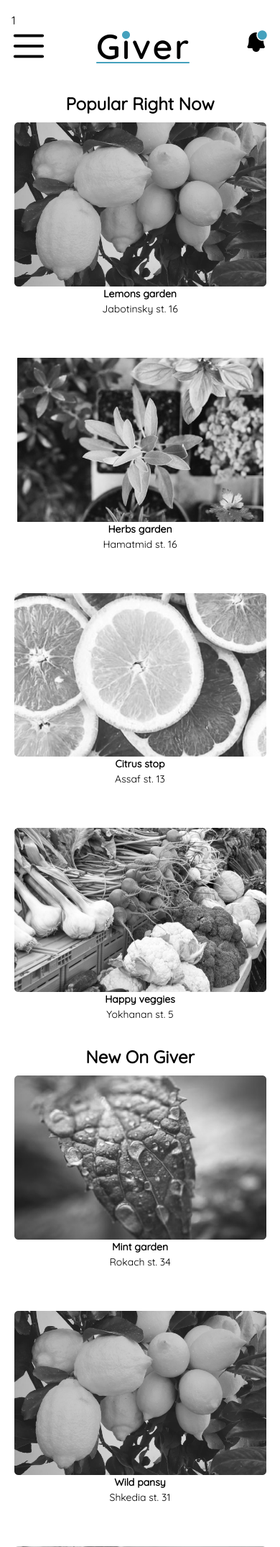
After one commit to dohovic/Giver-Final, a PHP site: the page made by index copy.php in a window 390 px wide. The commit adds this page. Shown: the top 2149 px of the page at 72% size. Run offline with PHP 8.4, Linux system fonts and the light colour scheme; the visitor is signed in with stand-in values (Sample User, id 1); some libraries are stand-ins or nearby versions.

Commit message:
responsive-overall

```diff
--- a/garden-item.php
+++ b/garden-item.php
@@ -91,7 +91,7 @@
     <main class="mt-10">
       <div class="main-wrapper">
         <section class="input-container">
-          <div>
+          <div class="inputs-form">
             <div class="input-field">
               <span class="garden-detail" id="garden-name">Lemons garden</span>
             </div>
@@ -117,7 +117,7 @@
           </div>
         </section>
         <section class="category-wrapper">
-          <h1 class="text-2xl font-semibold mt-3">Our Giving Plants</h1>
+          <h1 class="text-2xl font-semibold">Our Giving Plants</h1>
           <div class="gardens-container gap-12">
             <section class="plant-item">
               <div class="garden-image" id="item-display">
--- a/includes/script.js
+++ b/includes/script.js
@@ -29,8 +29,8 @@ function addPlant() {
   const section = document.createElement("section");
   section.setAttribute("class", "plant-item");
   section.innerHTML =
-    "<div class='garden-image-edit'><div class='upload-garden-photo'><img src='./includes/images/icons/add-photo-garden.png' alt='' /></div></div><input type='text' placeholder='Add Plant Name' name='plant_name[]' required></input><input type='hidden' name='owner_id' value='<?php echo $_SESSION['user'] ?></input><div class=' plant-amount-editor'><button class='editor-button' type='button' onclick='decreasePlant(this)'>-</button><div class='plant-amount'><input type='number' required placeholder='0' name='amount[]'></input></div><button class='editor-button' type='button' onclick='increasePlant(this)'>+</button></div>";
-  plants.insertBefore(section, plants.firstChild);
+    "<div class='garden-image-edit'><div class='upload-garden-photo'><img src='./includes/images/icons/add-photo-garden.png' alt='' /></div></div><input type='text' min='0' placeholder='Add Plant Name' name='plant_name[]' required></input><input type='hidden' name='owner_id' value='<?php echo $_SESSION['user'] ?></input><div class=' plant-amount-editor'><button class='editor-button' type='button' onclick='decreasePlant(this)'>-</button><div class='plant-amount'><input type='number' required placeholder='0' name='amount[]'></input></div><button class='editor-button' type='button' onclick='increasePlant(this)'>+</button></div>";
+  plants.insertBefore(section, plants.lastChild);
 }
 function test(e) {
   console.log(e);
--- a/includes/style.css
+++ b/includes/style.css
@@ -106,12 +106,15 @@ input::placeholder {
   border-bottom: 1px black solid;
 }
 
+
 .category-wrapper {
   display: flex;
   flex-direction: column;
-  margin-top: 16px;
+  margin-top: 1rem;
+  margin-bottom: 1rem;
   width: 100%;
 }
+
 
 .gardens-container {
   display: flex;
@@ -133,9 +136,9 @@ input::placeholder {
   flex-direction: column;
   /* flex-basis: min-content; */
   /* width: 22vw; */
-  max-width: 22vw;
+  max-width: 20vw;
   /* max-height: 264px; */
-  min-width: 160px;
+  /* min-width: 160px; */
   /* min-height: 176px; */
   justify-content: space-between;
   font-style: normal;
--- /dev/null
+++ b/index copy.php
@@ -0,0 +1,240 @@
+<?php
+session_start();
+echo $_SESSION["user"];
+if (empty($_SESSION["user"])) {
+    header('Location: ' . 'http://localhost/mac/giver/index.php');
+}
+?>
+
+
+
+<!DOCTYPE html>
+<html>
+  <head>
+    <meta charset="UTF-8" />
+    <meta name="viewport" content="width=device-width,initial-scale=1.0" />
+    <script src="https://cdn.tailwindcss.com"></script>
+    <link rel="stylesheet" href="includes/style.css" />
+    <link rel="icon" href="favicon.ico?v=2" />
+    <link
+      rel="stylesheet"
+      href="https://fonts.googleapis.com/css?family=Quicksand"
+    />
+    <title>Giver - Home Page</title>
+  </head>
+  <body class="p-4">
+    <header class="grid justify-items-center" id="layout1-header">
+      <div class="lg:hidden">
+        <img src="includes/images/icons/icon-mobile-menu.png" alt="" />
+      </div>
+      <div class="logo">
+        <a href="index.php" id="logo"></a>
+      </div>
+        <nav class="self-center justify-self-center justify-items-center hidden lg:block">
+        <ul class="flex col-4 gap-6">
+          <li>
+            <a href="#" class="grid gap-3 p-2 w-40 h-12 items-center">
+              <img src="includes/images/icons/icon-leaves.png" alt="" class="nav-icon" />
+              <div>My Gardens</div>
+            </a>
+          </li>
+          <li>
+            <a href="./create-garden.php" class="grid gap-3 p-2 w-40 h-12 items-center">
+              <img src="includes/images/icons/icon-leavesNew.png" alt="" class="nav-icon" />
+              <div>New Garden</div>
+            </a>
+          </li>
+          <li>
+            <a href="#" class="grid gap-3 p-2 w-40 h-12 items-center">
+              <img src="includes/images/icons/icon-event.png" alt="" class="nav-icon" />
+              <div>My Events</div>
+            </a>
+          </li>
+          <li>
+            <a href="create-event.php" class="grid gap-3 p-2 w-40 h-12 items-center">
+              <img src="includes/images/icons/icon-eventNew.png" alt="" class="nav-icon" />
+              <div>New Event</div>
+            </a>
+          </li>
+        </ul>
+        <form class="mt-8" action="#" method="GET">
+          <div class="search-bar">
+            <button id="search-icon" type="submit"></button>
+            <input type="text" placeholder="Search" class="search" />
+          </div>
+        </form>
+      </nav>
+      <div class="edit-icons grid place-items-center place-self-start">
+        <div>
+          <button><img src="includes/images/icons/bell.png" alt="" /></button>
+          <button class="hidden lg:inline">
+            <img src="includes/images/icons/user-profile.png" alt="" />
+          </button>
+        </div>
+      </div>
+    </header>
+    <main class="mt-6">
+    <div class="flex">
+      <div class="main-wrapper">
+        <!-- <form action="#" method="GET">
+          <div class="search-bar">
+            <button id="search-icon" type="submit"></button>
+            <input type="text" placeholder="Search" class="search" />
+          </div>
+        </form> -->
+        <section class="category-wrapper">
+          <h1 class="text-2xl font-semibold">Popular Right Now</h1>
+          <div class="gardens-container gap-6">
+            <a href="#">
+              <section class="garden-item">
+                <div class="garden-image">
+                  <img src="./includes/images/gardens/lemon_garden.png" alt="" />
+                </div>
+                <span>Lemons garden</span>
+                <span class="garden-address">Jabotinsky st. 16</span>
+              </section>
+            </a>
+
+            <a href="#">
+              <section class="garden-item">
+                <div class="garden-image">
+                  <img src="./includes/images/gardens/herbs-garden.png" alt="" />
+                </div>
+                <span>Herbs garden</span>
+                <span class="garden-address">Hamatmid st. 16 </span>
+              </section>
+            </a>
+
+            <a href="#">
+              <section class="garden-item">
+                <div class="garden-image">
+                  <img src="./includes/images/gardens/citrus-garden.png" alt="" />
+                </div>
+                <span>Citrus stop</span>
+                <span class="garden-address">Assaf st. 13</span>
+              </section>
+            </a>
+
+            <a href="#">
+              <section class="garden-item">
+                <div class="garden-image">
+                  <img src="./includes/images/gardens/happy-veggies-garden.png" alt="" />
+                </div>
+                <span>Happy veggies</span>
+                <span class="garden-address">Yokhanan st. 5</span>
+              </section>
+            </a>
+          </div>
+        </section>
+        <section class="category-wrapper">
+          <h2 class="text-2xl font-semibold">New On Giver</h2>
+          <div class="gardens-container gap-6">
+            <a href="#">
+              <section class="garden-item">
+                <div class="garden-image">
+                  <img src="./includes/images/gardens/mint-garden.png" alt="" />
+                </div>
+                <span>Mint garden</span>
+                <span class="garden-address">Rokach st. 34</span>
+              </section>
+            </a>
+
+            <a href="#">
+              <section class="garden-item">
+                <div class="garden-image">
+                  <img src="./includes/images/gardens/lemon_garden.png" alt="" />
+                </div>
+                <span>Wild pansy</span>
+                <span class="garden-address">Shkedia st. 31</span>
+              </section>
+            </a>
+
+            <a href="#">
+              <section class="garden-item">
+                <div class="garden-image">
+                  <img
+                    src="./includes/images/gardens/leafy-wonders-garden.png"
+                    alt=""
+                  />
+                </div>
+                <span>Leafy wonders</span>
+                <span class="garden-address">Herzel st. 75</span>
+              </section>
+            </a>
+
+            <a href="#">
+              <section class="garden-item">
+                <div class="garden-image">
+                  <img
+                    src="./includes/images/gardens/communal-spot-garden.png"
+                    alt=""
+                  />
+                </div>
+                <span>The communal spot</span>
+                <span class="garden-address">Ami st. 4</span>
+              </section>
+            </a>
+          </div>
+        </section>
+
+        <section class="category-wrapper">
+          <h2 class="text-2xl font-semibold">Around The Neighborhood</h2>
+          <div class="gardens-container gap-6">
+            <a href="#">
+              <section class="garden-item">
+                <div class="garden-image">
+                  <img
+                    src="./includes/images/gardens/adventure-garden.png"
+                    alt=""
+                  />
+                </div>
+                <span>Adventure garden</span>
+                <span class="garden-address">Rokach st. 34 </span>
+              </section>
+            </a>
+
+            <a href="#">
+              <section class="garden-item">
+                <div class="garden-image">
+                  <img
+                    src="./includes/images/gardens/lemon_garden.png"
+                    alt=""
+                  />
+                </div>
+                <span>Lemons garden</span>
+                <span class="garden-address">Jabotinsy st. 16</span>
+              </section>
+            </a>
+
+            <a href="#">
+              <section class="garden-item">
+                <div class="garden-image">
+                  <img
+                    src="./includes/images/gardens/urban-tomatoes-garden.png"
+                    alt=""
+                  />
+                </div>
+                <span>Urban tomatoes</span>
+                <span class="garden-address">Pnei Hagiv’a st. 29</span>
+              </section>
+            </a>
+
+            <a href="#">
+              <section class="garden-item">
+                <div class="garden-image">
+                  <img
+                    src="./includes/images/gardens/wild-pansy-garden.png"
+                    alt=""
+                  />
+                </div>
+                <span>Wild pansy</span>
+                <span class="garden-address">Shkedia st. 31</span>
+              </section>
+            </a>
+          </div>
+        </section>
+      </div>
+    </div>
+    </main>
+  </body>
+</html>
--- a/index.php
+++ b/index.php
@@ -2,7 +2,7 @@
 session_start();
 echo $_SESSION["user"];
 if (empty($_SESSION["user"])) {
-    header('Location: ' . 'http://localhost/Giver/Giver-Final/login.php');
+    header('Location: ' . 'http://localhost/mac/giver/index.php');
 }
 ?>
 
```
Also changed, not shown: other parts of includes/style.css (+60 -31 lines), create-garden.php (+14 -12 lines), login.php (+6 -5 lines), includes/images/items/add-garden-photo.png (added), 4 other files.
